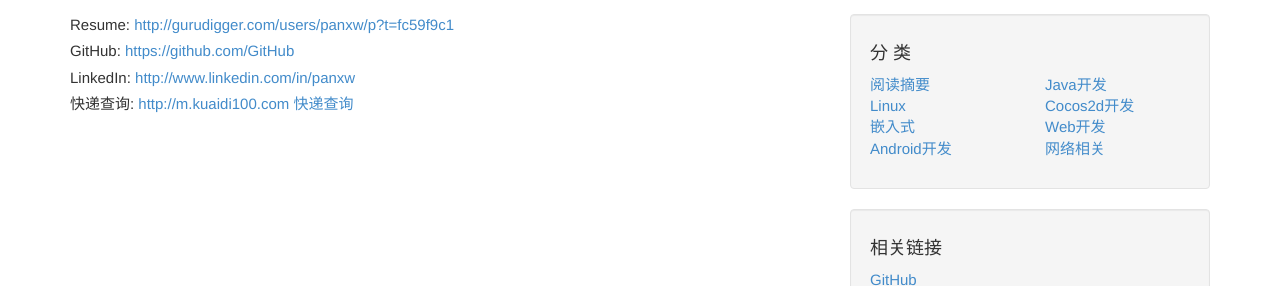
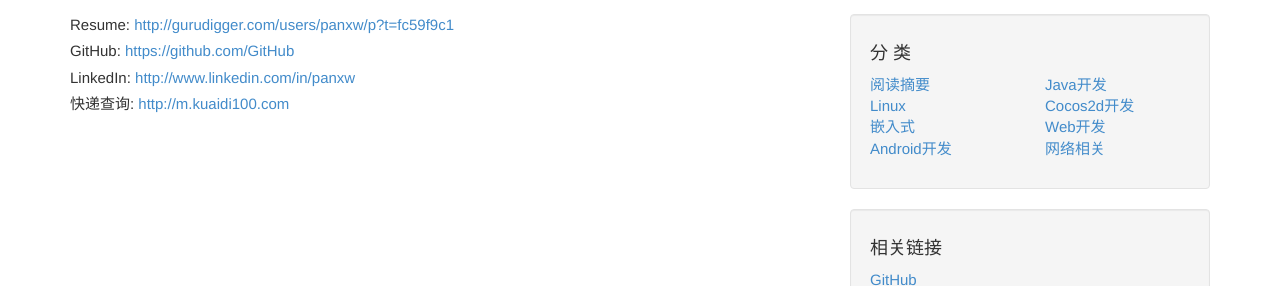
Before and after one commit to xuxiang/xuxiang.github.com, a Jekyll site: the page built from about.md, in a window 1280 px wide and 1201 px high. Shown: the part 190-476 px from the top of the window. Built offline with Jekyll 4.4.1, drawn with Linux system fonts in a browser that asks for light colours; Markdown is read by kramdown in place of the engine named in the settings; comment, search, counter and statistics services are not loaded.

Commit message:
Update about.md

```diff
--- a/about.md
+++ b/about.md
@@ -10,4 +10,3 @@ Resume: <http://gurudigger.com/users/panxw/p?t=fc59f9c1>
 GitHub: <https://github.com/{{ site.github }}>
 LinkedIn: <http://www.linkedin.com/in/panxw>
 快递查询: <http://m.kuaidi100.com>
-<a href="http://m.kuaidi100.com" target="_blank">快递查询</a>
```
